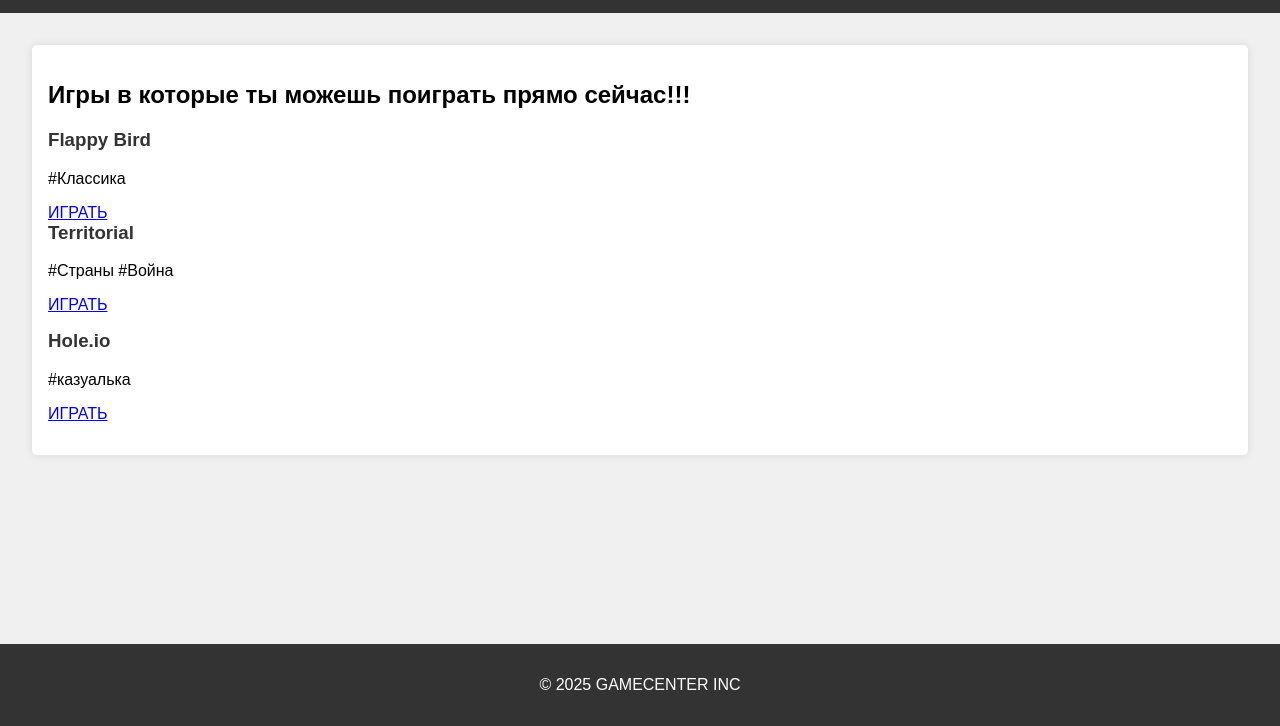
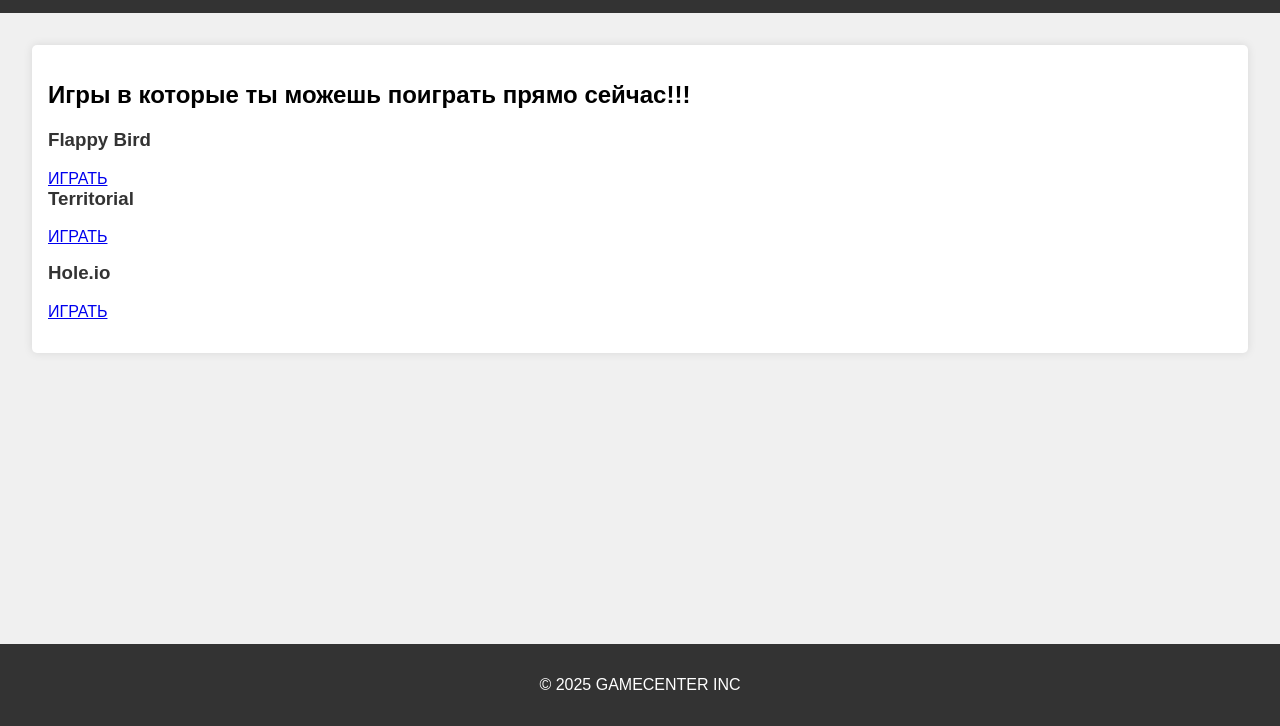
Before and after one commit to rodge493/gamecenterinv, a plain HTML site: page index.html in a window 1280 px wide. Shown: the part 74-800 px from the top of the page. Drawn offline with Linux system fonts and the light colour scheme.

Commit message:
Update index.html

```diff
--- a/index.html
+++ b/index.html
@@ -21,16 +21,13 @@
             <h2>Игры в которые ты можешь поиграть прямо сейчас!!!</h2>
             <div class="game">
                 <h3>Flappy Bird</h3>
-                <p>#Классика</p>
                 <a href="https://flappybird.gg">ИГРАТЬ</a>
             <div class="game">
                 <h3>Territorial</h3>
-                <p>#Страны #Война</p>
               <a href="https://territorial.io">ИГРАТЬ</a>
             </div>
             <div class="game">
                 <h3>Hole.io</h3>
-                <p>#казуалька</p>
               <a href="https://hole-io.com/">ИГРАТЬ</a>
             </div>
         </section>
```
